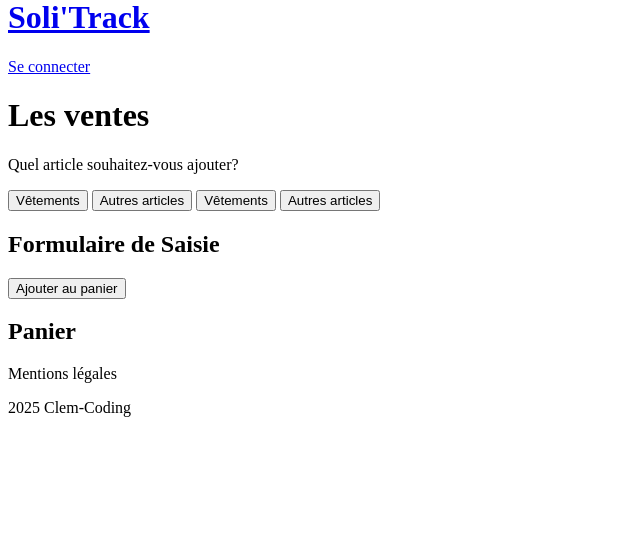
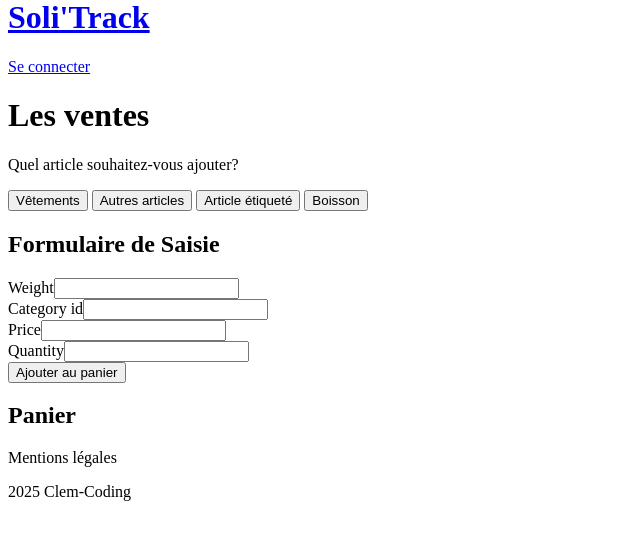
Before and after one commit to Clem-Coding/solitrack, a Symfony app: template templates/sales/index.html.twig in a window 1280 px wide. Shown: the part 22-562 px from the top of the page, without its empty margins (0-640 px from the left). Run offline with Twig, Linux system fonts and the light colour scheme; the template is opened without the code that fills it, so the values that code supplies are empty; form fields are guessed from the names that the template uses; style sheets or scripts are compiled from the project's sources; some libraries are stand-ins or nearby versions.

Commit message:
Add dynamic form field management based on category

```diff
--- a/assets/app.js
+++ b/assets/app.js
@@ -1,7 +1,7 @@
 // import "./bootstrap.js";
 import "phosphor-icons";
-import "./js/entries.js";
-import "./js/sales.js";
+// import "./js/entries.js";
+// import "./js/sales.js";
 /*
  * Welcome to your app's main JavaScript file!
  *
@@ -10,4 +10,4 @@ import "./js/sales.js";
  */
 import "./styles/css/app.css";
 
-console.log("This log comes from assets/app.js - welcome to AssetMapper! 🎉");
+// console.log("This log comes from assets/app.js - welcome to AssetMapper! 🎉");
--- a/assets/js/entries.js
+++ b/assets/js/entries.js
@@ -41,7 +41,6 @@ document.addEventListener("DOMContentLoaded", () => {
   form.addEventListener("submit", handleFormSubmit);
 
   // LOGS
-  console.log(buttons);
 });
 
 //A faire plus tard avec des classes .active en css
--- a/assets/js/sales.js
+++ b/assets/js/sales.js
@@ -1,22 +1,70 @@
-// document.addEventListener("DOMContentLoaded", (event) => {
-//   // CONSTANTS
+document.addEventListener("DOMContentLoaded", (event) => {
+  // CONSTANTS
+  const buttons = document.querySelectorAll("#sales-section .category-button");
+  const categoryInput = document.getElementById("sales_item_categoryId");
+  const errorMessage = document.getElementById("error-message");
+  const form = document.querySelector("form");
+  const weightInput = document.getElementById("weight-input");
+  const priceInput = document.getElementById("price-input");
+  const quantityInput = document.getElementById("quantity-input");
+  const addCartButton = document.getElementById("add-cart-button");
 
-//   const salesSection = document.querySelector("#sales-section");
-//   console.log(salesSection);
+  // FUNCTIONS
 
-//   //   const buttons = document.querySelectorAll("#sales-section .category-button");
-//   //   if (salesSection) {
-//   const salesButtons = salesSection.querySelectorAll(".category-button");
-//   //   }
+  function setCategory(category) {
+    categoryInput.value = category;
+  }
 
-//   //   console.log(buttons);
+  function resetButtonColors(buttons) {
+    buttons.forEach((button) => {
+      button.style.backgroundColor = "";
+    });
+  }
 
-//   // FUNCTIONS
+  function handleButtonClick(event) {
+    const clickedButton = event.target;
+    setCategory(clickedButton.getAttribute("data-category"));
+    resetButtonColors(buttons);
+    clickedButton.style.backgroundColor = "#FFA500";
+    console.log(categoryInput);
+  }
 
-//   // EVENT LISTENERS
+  function handleFormSubmit(event) {
+    if (!categoryInput.value) {
+      event.preventDefault();
+      errorMessage.style.display = "block";
+    } else {
+      errorMessage.style.display = "none";
+    }
+  }
 
-//   //LOGS
-//   if (salesSection) {
-//     console.log("les boutons", salesButtons);
-//   }
-// });
+  function handleCategoryChange() {
+    const category = categoryInput.value;
+    addCartButton.classList.remove("hidden");
+    priceInput.classList.add("hidden");
+    quantityInput.classList.add("hidden");
+    weightInput.classList.add("hidden");
+
+    if (category === "1" || category === "2") {
+      weightInput.classList.remove("hidden");
+    } else if (category === "3") {
+      weightInput.classList.remove("hidden");
+      priceInput.classList.remove("hidden");
+    } else if (category === "4") {
+      quantityInput.classList.remove("hidden");
+    }
+  }
+
+  // EVENT LISTENERS
+
+  buttons.forEach((button) => {
+    button.addEventListener("click", (event) => {
+      handleButtonClick(event);
+      handleCategoryChange();
+    });
+  });
+
+  form.addEventListener("submit", handleFormSubmit);
+
+  //LOGS
+});
--- a/assets/styles/css/app.css
+++ b/assets/styles/css/app.css
@@ -1,3 +1,7 @@
 body {
   background-color: skyblue;
-} /*# sourceMappingURL=app.css.map */
+}
+
+.hidden {
+  display: none;
+}/*# sourceMappingURL=app.css.map */
--- a/assets/styles/scss/app.scss
+++ b/assets/styles/scss/app.scss
@@ -1,5 +1,9 @@
 @import "abstracts/variables";
 
 body {
-  background-color: $emerald-sea;
+  background-color: skyblue;
 }
+
+.hidden {
+  display: none;
+}
--- a/dist/css/app.min.css
+++ b/dist/css/app.min.css
@@ -1 +1 @@
-body{background-color:#00857a}/*# sourceMappingURL=app.min.css.map */
+body{background-color:skyblue}.hidden{display:none}/*# sourceMappingURL=app.min.css.map */
--- a/src/Form/DonationFormType.php
+++ b/src/Form/DonationFormType.php
@@ -13,7 +13,9 @@ class DonationFormType extends AbstractType
     public function buildForm(FormBuilderInterface $builder, array $options): void
     {
         $builder
-            ->add('weight')
+            ->add('weight', null, [
+                'label' => 'Poids'
+            ])
             ->add('categoryId', HiddenType::class, [
                 'mapped' => false,
             ]);
--- a/templates/entry/index.html.twig
+++ b/templates/entry/index.html.twig
@@ -61,3 +61,8 @@
     </article>
   </main>
 {% endblock %}
+
+{% block javascripts %}
+  {{ parent() }}
+  <script src="{{ asset('js/entries.js') }}"></script>
+{% endblock %}
--- a/templates/sales/index.html.twig
+++ b/templates/sales/index.html.twig
@@ -11,16 +11,18 @@
       <p>Quel article souhaitez-vous ajouter?</p>
       <button class="category-button" data-category="1">Vêtements</button>
       <button class="category-button" data-category="2">Autres articles</button>
-      <button class="category-button" data-category="3">Vêtements</button>
-      <button class="category-button" data-category="4">Autres articles</button>
+      <button class="category-button" data-category="3">Article étiqueté</button>
+      <button class="category-button" data-category="4">Boisson</button>
     </article>
     <article>
       <h2>Formulaire de Saisie</h2>
       {{ form_errors(form) }}
       {{ form_start(form) }}
-      {# {{ form_row(form.weight) }}
-      {{ form_row(form.categoryId) }} #}
-      <button type="submit" class="btn btn-outline-primary">Ajouter au panier</button>
+      {{ form_row(form.weight) }}
+      {{ form_row(form.categoryId) }}
+      {{ form_row(form.price) }}
+      {{ form_row(form.quantity) }}
+      <button id="add-cart-button" type="submit" class="hidden">Ajouter au panier</button>
       <p id="error-message" class="error-message" style="display: none">Veuillez sélectionner une catégorie.</p>
       {# attention virer le style display:none pour le mettre en scss à part #}
       {# <div>{% include 'partials/flash.html.twig' %}</div> #}
@@ -34,3 +36,8 @@
     </article>
   </main>
 {% endblock %}
+
+{% block javascripts %}
+  {{ parent() }}
+  <script src="{{ asset('js/sales.js') }}"></script>
+{% endblock %}
```
Also changed, not shown: migrations/Version20250310114941.php (added, +31 -0 lines), src/Controller/SalesController.php (+12 -12 lines), src/Entity/SalesItem.php (+9 -5 lines), src/Form/SalesItemType.php (+17 -5 lines), 2 other files.
